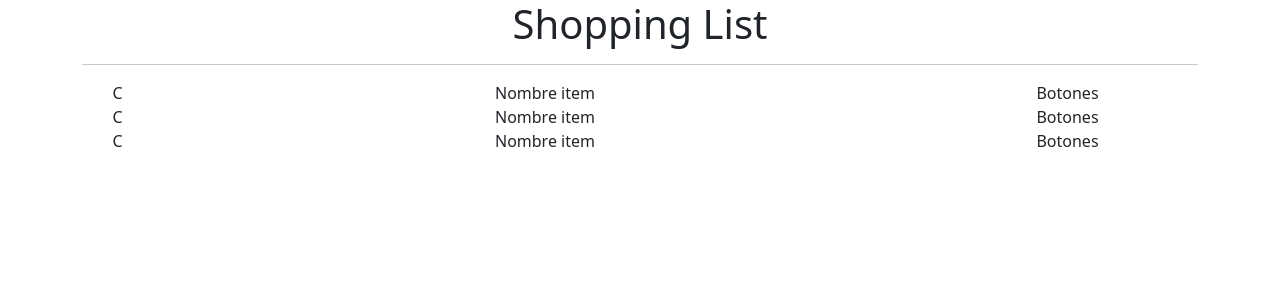
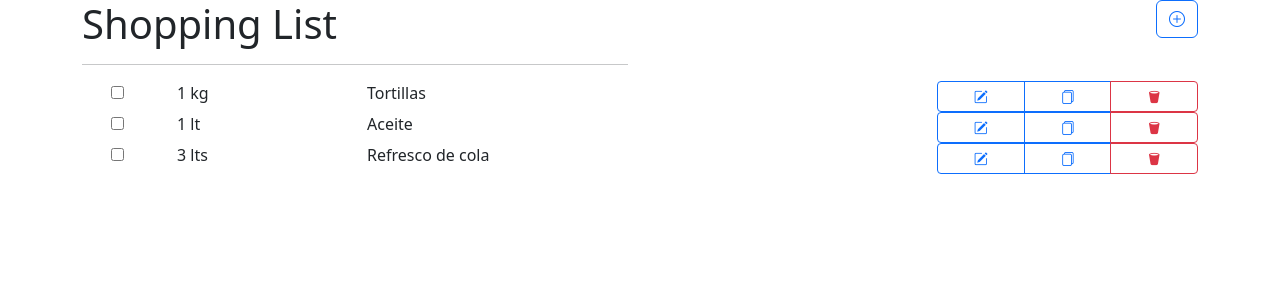
Before and after one commit to ZAHIDw3/shopping_list, a React (Vite) app: page / in a window 1280 px wide. Shown: the top 300 px of the page. Built offline with nearby package versions, Linux system fonts and the light colour scheme.

Commit message:
diseño de la tabla y agregar los botones

```diff
--- a/index.html
+++ b/index.html
@@ -3,6 +3,7 @@
   <head>
     <meta charset="UTF-8" />
     <link rel="icon" type="image/svg+xml" href="/vite.svg" />
+    <link rel="stylesheet" href="https://cdn.jsdelivr.net/npm/bootstrap-icons@1.10.3/font/bootstrap-icons.css">
     <link href="https://cdn.jsdelivr.net/npm/bootstrap@5.3.0-alpha2/dist/css/bootstrap.min.css" rel="stylesheet" integrity="sha384-aFq/bzH65dt+w6FI2ooMVUpc+21e0SRygnTpmBvdBgSdnuTN7QbdgL+OapgHtvPp" crossorigin="anonymous">
     <meta name="viewport" content="width=device-width, initial-scale=1.0" />
     <title>Vite + React</title>
--- a/src/App.jsx
+++ b/src/App.jsx
@@ -2,25 +2,72 @@
   return (
     <div className="container text-center">
       <div className="row">
-        <div className="col">
+        <div className="col text-start">
           <h1>Shopping List</h1>
           <hr />
         </div>
+        <div className="col text-end">
+          <button type="button" class="btn btn-outline-primary">
+            <i class="bi bi-plus-circle"></i>
+          </button>
+        </div>
       </div>
+
       <div className="row">
-        <div className="col">C</div>
-        <div className="col-8">Nombre item</div>
-        <div className="col-3">Botones</div>
+        <div className="col">
+          <input type="checkbox" />
+        </div>
+        <div className="col-2 text-start">1 kg</div>
+        <div className="col-5 col-md-6 text-start">Tortillas</div>
+        <div className="col-4 col-md-3 btn-group btn-group-sm" role="group">
+          <button type="button" class="btn btn-outline-primary">
+            <i class="bi bi-pencil-square"></i>
+          </button>
+          <button type="button" class="btn btn-outline-primary">
+            <i class="bi bi-files"></i>
+          </button>
+          <button type="button" class="btn btn-outline-danger">
+            <i class="bi bi-trash2-fill"></i>
+          </button>
+        </div>
       </div>
+
       <div className="row">
-        <div className="col">C</div>
-        <div className="col-8">Nombre item</div>
-        <div className="col-3">Botones</div>
+        <div className="col">
+          <input type="checkbox" />
+        </div>
+        <div className="col-2 text-start">1 lt</div>
+        <div className="col-5 col-md-6 text-start">Aceite</div>
+        <div className="col-4 col-md-3 btn-group btn-group-sm" role="group">
+          <button type="button" class="btn btn-outline-primary">
+            <i class="bi bi-pencil-square"></i>
+          </button>
+          <button type="button" class="btn btn-outline-primary">
+            <i class="bi bi-files"></i>
+          </button>
+          <button type="button" class="btn btn-outline-danger">
+            <i class="bi bi-trash2-fill"></i>
+          </button>
+        </div>
       </div>
+
       <div className="row">
-        <div className="col">C</div>
-        <div className="col-8">Nombre item</div>
-        <div className="col-3">Botones</div>
+        <div className="col">
+          <input type="checkbox" />
+        </div>
+        <div className="col-2 text-start">3 lts</div>
+        <div className="col-5 col-md-6 text-start">Refresco de cola</div>
+        <div className="col-4 col-md-3 btn-group btn-group-sm" role="group">
+          <button type="button" class="btn btn-outline-primary">
+            <i class="bi bi-pencil-square"></i>
+          </button>
+          <button type="button" class="btn btn-outline-primary">
+            <i class="bi bi-files"></i>
+          </button>
+          <button type="button" class="btn btn-outline-danger">
+            <i class="bi bi-trash2-fill"></i>
+          </button>
+        </div>
       </div>
     </div>
   )
```
